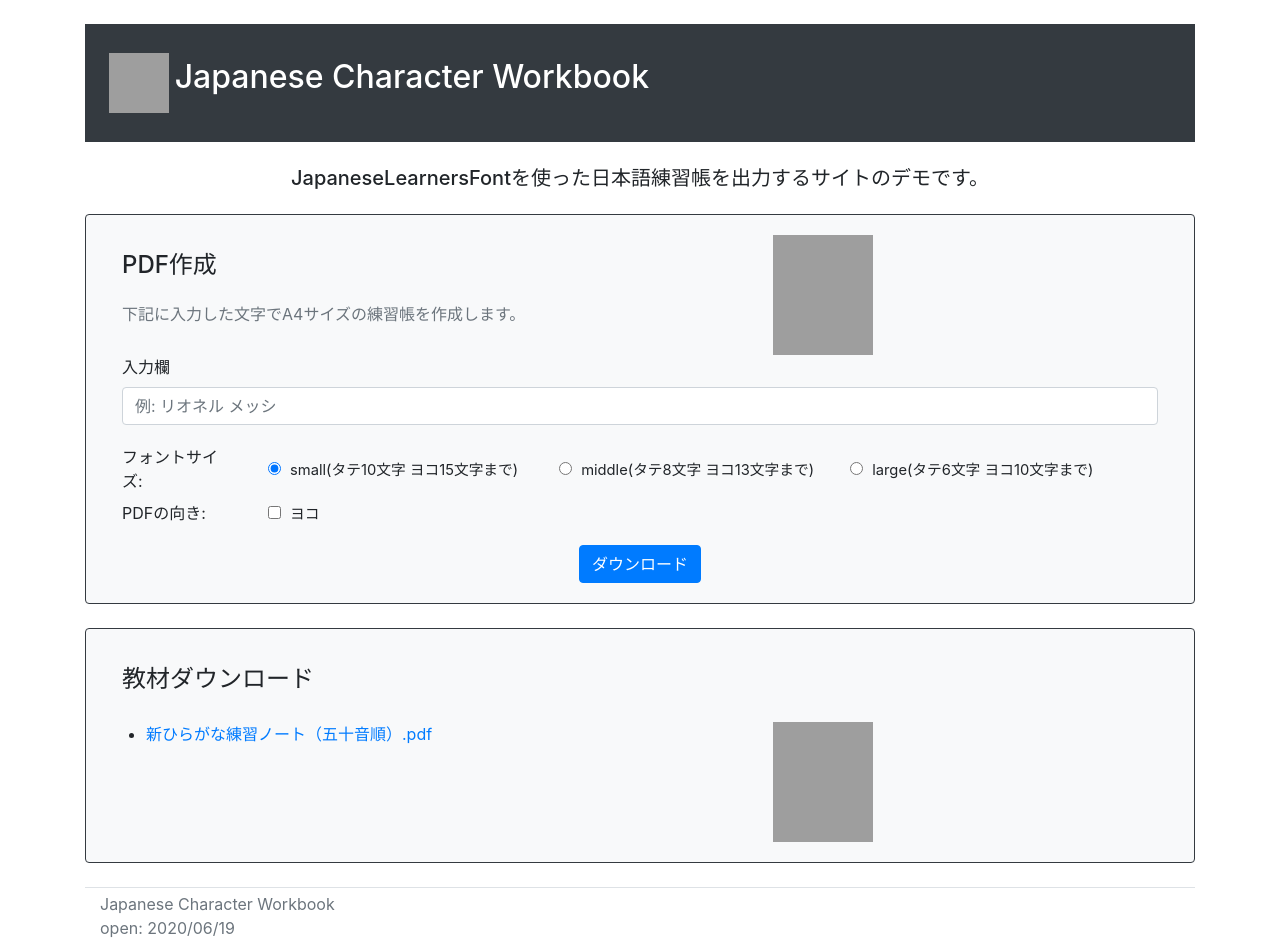
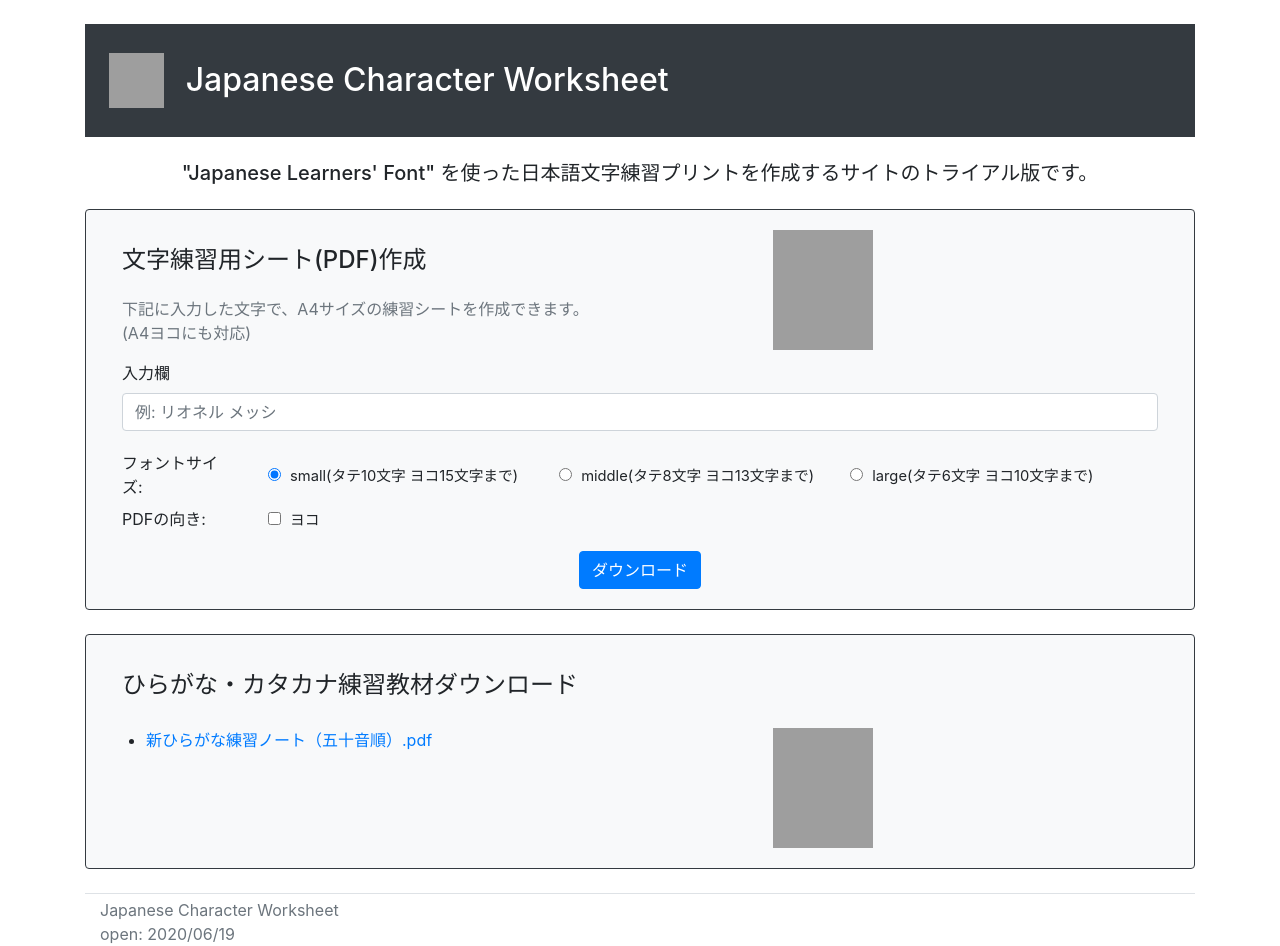
Before and after one commit to yuya-okada527/japanese-leaners-font-sample, a Flask app: page / in a window 1280 px wide. Run offline with Flask 2, Linux system fonts and the light colour scheme; parts of the project's set-up code (start-up, migrations or seed data) failed here and were passed over; some libraries are stand-ins or nearby versions; grey boxes are pictures that could not be loaded.

Commit message:
modify wordings and practice num

```diff
--- a/web/domain/pdf.py
+++ b/web/domain/pdf.py
@@ -57,7 +57,7 @@ class Layout:
 
         return cls(
             font_size=font_size.value["pixel"],
-            practice_num=font_size.value["practice_num"],
+            practice_num=font_size.value["practice_num"] if not horizontal else font_size.value["horizontal_practice_num"],
             sample_num=sample_num,
             pagesize=pagesize,
             draw_on=font_size.value["draw_on"]
--- a/web/enums.py
+++ b/web/enums.py
@@ -15,9 +15,9 @@ class Env(Enum):
 
 
 class FontSize(Enum):
-    SMALL  = {"name": "small",  "pixel": 50, "practice_num": 4, "draw_on": (10, 20)}
-    MIDDLE = {"name": "middle", "pixel": 60, "practice_num": 3, "draw_on": (10, 20)}
-    LARGE  = {"name": "large",  "pixel": 80, "practice_num": 2, "draw_on": (7,  30)}
+    SMALL  = {"name": "small",  "pixel": 50, "practice_num": 4, "horizontal_practice_num": 6, "draw_on": (10, 20)}
+    MIDDLE = {"name": "middle", "pixel": 60, "practice_num": 3, "horizontal_practice_num": 5, "draw_on": (10, 20)}
+    LARGE  = {"name": "large",  "pixel": 80, "practice_num": 2, "horizontal_practice_num": 3, "draw_on": (7,  30)}
 
     @classmethod
     def name_of(cls, name):
--- a/web/templates/index.html
+++ b/web/templates/index.html
@@ -2,7 +2,7 @@
 {% block content %}
 <!-- 説明 -->
 <h5 class="text-center my-4">
-  JapaneseLearnersFontを使った日本語練習帳を出力するサイトのデモです。
+  "Japanese Learners' Font" を使った日本語文字練習プリントを作成するサイトのトライアル版です。
 </h5>
 
 <!-- PDF作成フォーム -->
@@ -10,8 +10,8 @@
   <div class="card-body">
     <div class="row">
       <div class="col-6">
-        <h4 class="card-title p-3">PDF作成</h4>
-        <p class="card-subtitle text-muted mb-3 px-3">下記に入力した文字でA4サイズの練習帳を作成します。</p>
+        <h4 class="card-title p-3">文字練習用シート(PDF)作成</h4>
+        <p class="card-subtitle text-muted mb-3 px-3">下記に入力した文字で、A4サイズの練習シートを作成できます。(A4ヨコにも対応)</p>
       </div>
       <div class="col-4">
         <img src="https://japanse-character-workbook-public.s3-ap-northeast-1.amazonaws.com/images/Yoz.png"
@@ -77,7 +77,7 @@
 <!-- 教材ダウンロード -->
 <div class="card bg-light border-dark mt-4 mb-4">
   <div class="card-body">
-    <h4 class="card-title p-3">教材ダウンロード</h4>
+    <h4 class="card-title p-3">ひらがな・カタカナ練習教材ダウンロード</h4>
     <div class="row">
       <div class="col-6">
         <ul>
--- a/web/templates/layout.html
+++ b/web/templates/layout.html
@@ -4,7 +4,7 @@
   <meta charset="UTF-8">
   <title>Japanese Character Workbook</title>
   <!-- ファビコン -->
-  <link rel="shortcut icon" href="https://japanse-character-workbook-public.s3-ap-northeast-1.amazonaws.com/images/logo1.png">
+  <link rel="shortcut icon" href="https://japanse-character-workbook-public.s3-ap-northeast-1.amazonaws.com/images/main_logo.png">
   <!-- Bootstrap CDN -->
   <link rel="stylesheet" href="https://stackpath.bootstrapcdn.com/bootstrap/4.3.1/css/bootstrap.min.css" integrity="sha384-ggOyR0iXCbMQv3Xipma34MD+dH/1fQ784/j6cY/iJTQUOhcWr7x9JvoRxT2MZw1T" crossorigin="anonymous" >
 </head>
@@ -14,11 +14,12 @@
   <!-- ナビゲーション -->
   <nav class="navbar navbar-dark bg-dark p-4 my-4">
     <a class="navbar-brand " href="{{ url_for('index') }}">
-      <img src="https://japanse-character-workbook-public.s3-ap-northeast-1.amazonaws.com/images/logo1.png"
-           width="60"
-           height="60"
+      <img src="https://japanse-character-workbook-public.s3-ap-northeast-1.amazonaws.com/images/main_logo.png"
+           width="55"
+           height="55"
+           class="mr-3"
       >
-      <span class="h2">Japanese Character Workbook</span>
+      <span class="h2 align-middle">Japanese Character Worksheet</span>
     </a>
   </nav>
 
@@ -28,7 +29,7 @@
 <!-- フッター -->
   <footer class="footer border-top">
     <div class="container">
-      <p class="text-muted text-left mb-0 mt-1">Japanese Character Workbook</p>
+      <p class="text-muted text-left mb-0 mt-1">Japanese Character Worksheet</p>
       <p class="text-muted text-left mb-0">open: 2020/06/19</p>
     </div>
   </footer>
```
